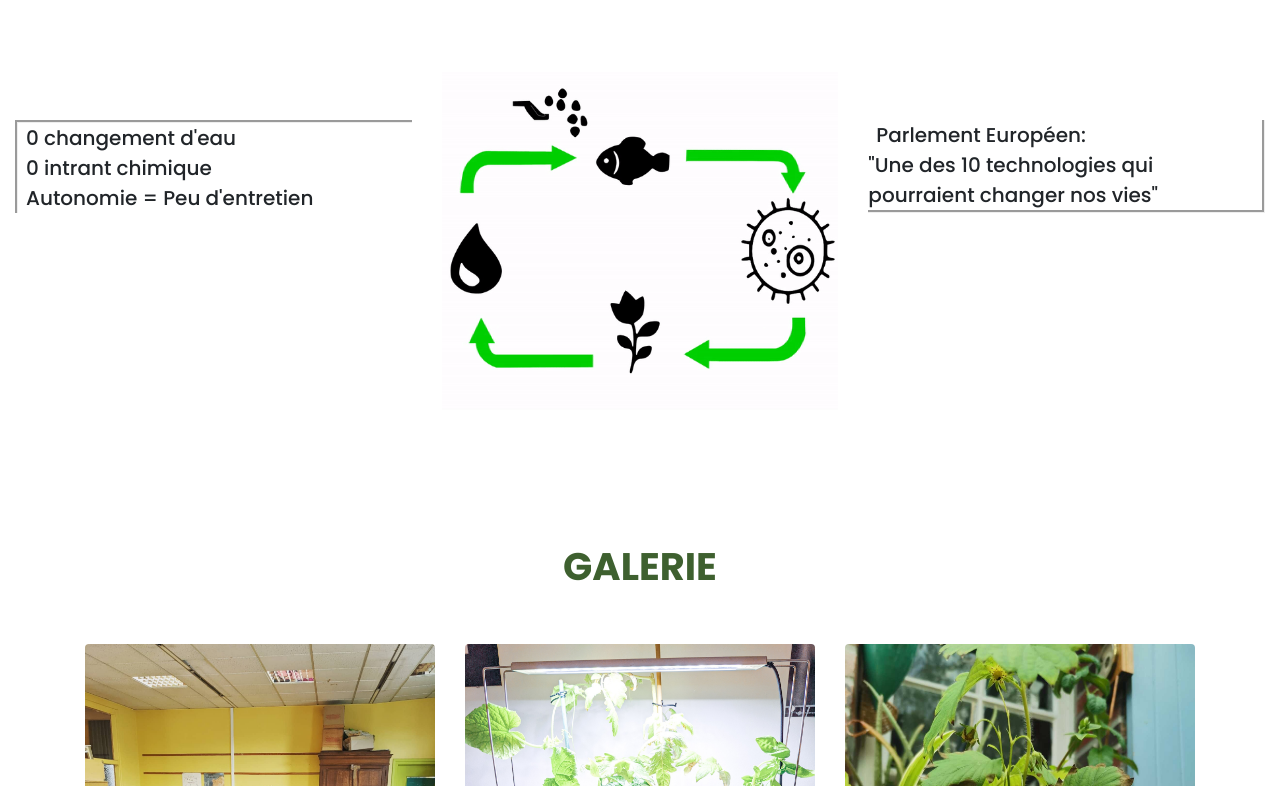
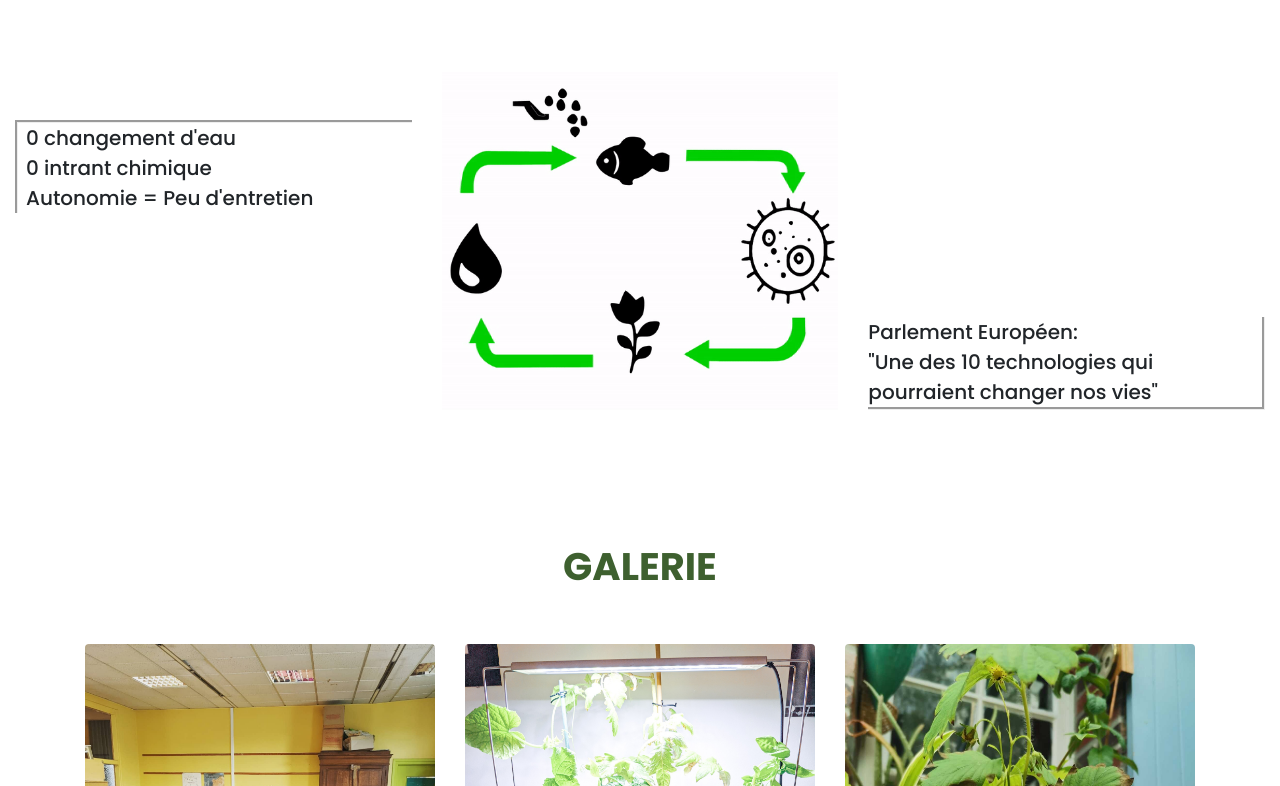
Before and after one commit to SamuelCadau/Hackaton-OM, a Nuxt app in the folder project/aquapim/: page / in a window 1280 px wide. Shown: the part 2494-3280 px from the top of the page. Built offline with nearby package versions, Linux system fonts and the light colour scheme.

Commit message:
some fix

```diff
--- a/project/aquapim/components/Contact.vue
+++ b/project/aquapim/components/Contact.vue
@@ -14,7 +14,7 @@
           <form method="POST" data-email="example@email.net" action="https://script.google.com/macros/s/AKfycbwcGRhRycBq9cMukiUdkwcAOx9_8819C0hd5C4LKdg1FAhGlFJ0np9qNn3XTxqzQOpD7w/exec">
             <div class="input-group d-flex justify-content-center">
               <input class="col-6  form-control" style="height: 5vh" id="email" name="Email" type="email" placeholder="Email">
-              <button type="submit" style="height: 5vh" @click="reload()" class="btn btn-success">Success</button>
+              <button type="submit" style="height: 5vh" @click="reload()" class="btn btn-success ml-1">Success</button>
             </div>
           </form>
           <div class="col-12 mt-5 d-flex justify-content-center">
--- a/project/aquapim/components/PresentationAquaponie.vue
+++ b/project/aquapim/components/PresentationAquaponie.vue
@@ -25,9 +25,9 @@
         />
       </b-col>
 
-      <b-col class=" mt-5">
+      <b-col class="d-flex align-items-end mt-5">
         <div class="col2">
-          <span class="ml-2"> Parlement Européen: </span>
+          <span> Parlement Européen: </span>
           <br />
           <span >
             "Une des 10 technologies qui pourraient changer nos vies"
```
